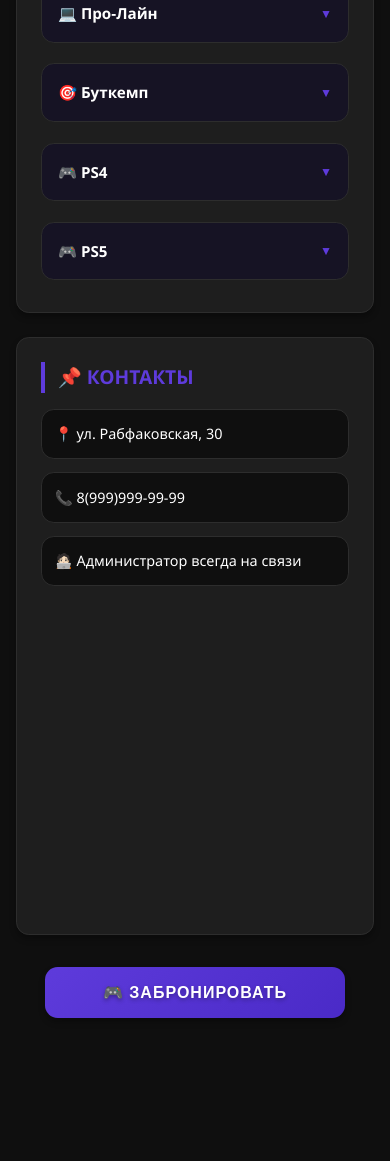
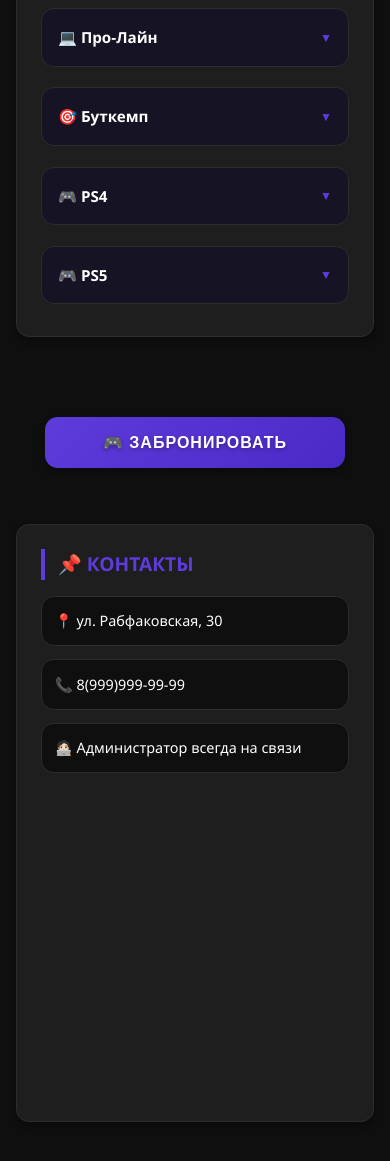
Before and after one commit to Sasha1602/Colizeum, a plain HTML site: page index.html in a window 390 px wide. Shown: the part 647-1808 px from the top of the page. Before the commit the page ends 1713 px from the top, so only its background shows below. Drawn offline with Linux system fonts and the light colour scheme; a script that the page names is missing.

Commit message:
Update index.html

```diff
--- a/index.html
+++ b/index.html
@@ -34,7 +34,7 @@
         }
 
         .container {
-            max-width: 1200px;
+            max-width: 600px;
             margin: 0 auto;
         }
 
@@ -155,7 +155,7 @@
         }
 
         .booking-button {
-    max-width: 300px;
+    max-width: 600px;
     margin: 2rem auto;
     display: block;
             display: block;
@@ -276,12 +276,10 @@
             }
         }
 
-        @media (min-width: 768px) {
-            :root {
-                --base-font: clamp(0.9rem, 1vw + 0.5rem, 1.1rem);
-            }
-
             .info-sections {
+    display: flex;
+    flex-direction: column;
+    gap: 1.5rem;
                 display: grid;
                 grid-template-columns: repeat(2, 1fr);
                 gap: 1.5rem;
@@ -290,26 +288,22 @@
             .club-photo {
                 max-height: 400px;
             }
-        }
-
-        @media (min-width: 1024px) {
-            :root {
-                --base-font: clamp(0.9rem, 1vw + 0.5rem, 1.1rem);
-            }
 
             .info-sections {
+    display: flex;
+    flex-direction: column;
+    gap: 1.5rem;
                 grid-template-columns: repeat(3, 1fr);
             }
 
             .booking-button {
-    max-width: 300px;
+    max-width: 200px;
     margin: 2rem auto;
     display: block;
-                max-width: 400px;
+                max-width: 600px;
                 margin-left: auto;
                 margin-right: auto;
             }
-        }
 
 	.contacts-list a li {
             background: linear-gradient(
@@ -375,7 +369,19 @@
     }
 
     .club-photo {
-        max-height: 35vh;
+        max-height: 20vh;
+    }
+}
+
+
+@media (max-width: 768px) {
+    .info-sections {
+    display: flex;
+    flex-direction: column;
+    gap: 1.5rem;
+        display: grid;
+        grid-template-columns: 1fr;
+        gap: 1.5rem;
     }
 }
 
@@ -470,7 +476,9 @@
                 </div>
             </section>
 
-            <section class="info-section">
+            <button class="booking-button" onclick="handleBooking()">🎮 Забронировать</button>
+
+<section class="info-section">
             <h2 class="section-title">📌 КОНТАКТЫ</h2>
             <ul class="contacts-list">
                 <li>📍 ул. Рабфаковская, 30</li>
@@ -491,8 +499,6 @@
             <div id="map"></div>
         </section>
         </div>
-
-<button class="booking-button" onclick="handleBooking()">🎮 Забронировать</button>
 
     </div>
 
```
